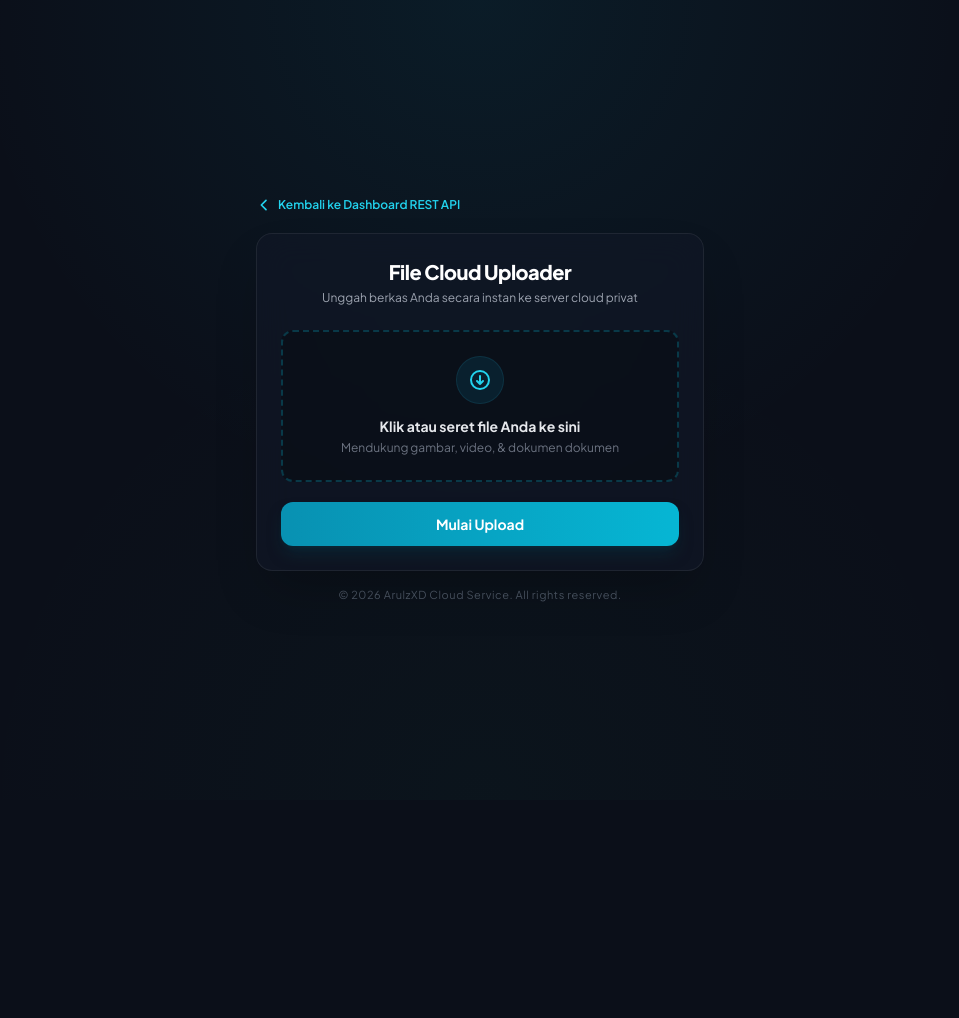
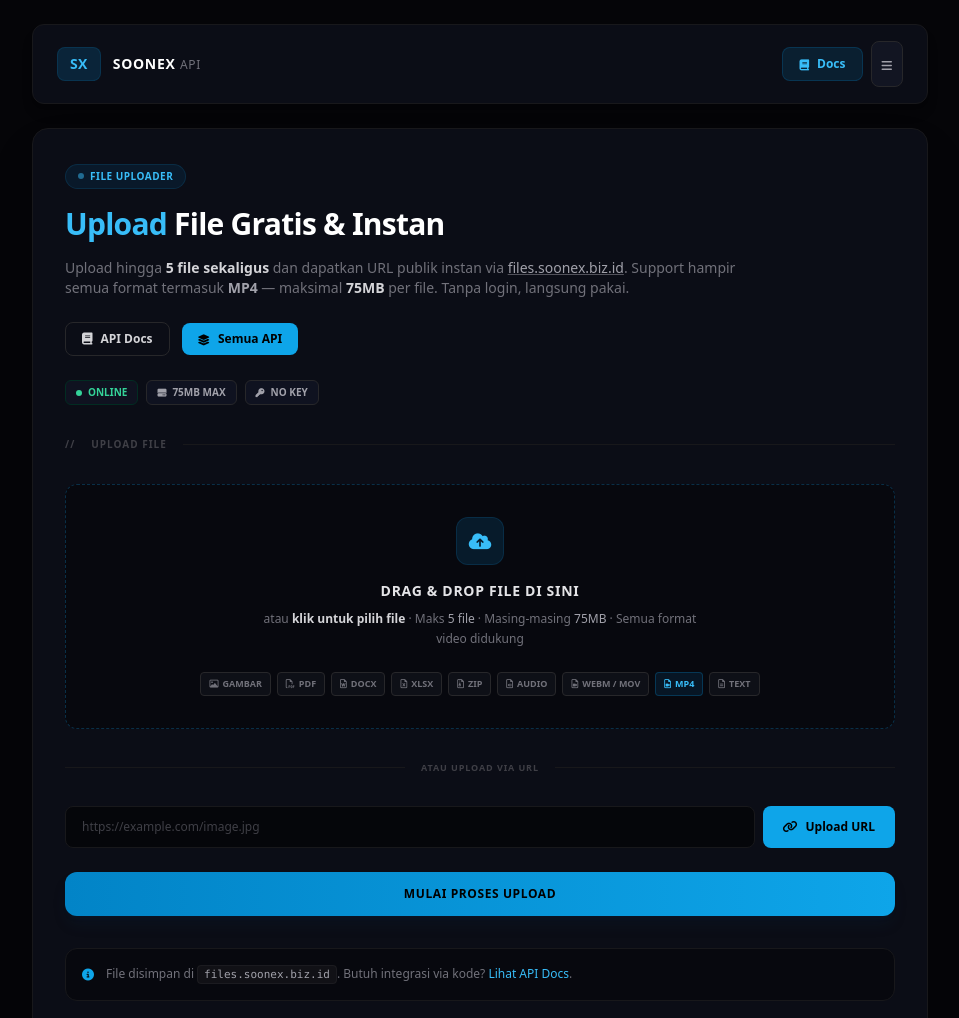
Before and after one commit to arulzzzxd/api-arulzxd-vvipclouds, a website: page uploader.html in a window 1280 px wide. Shown: the top 1018 px of the page, without its empty margins (160-1119 px from the left). Before the commit the page ends 800 px from the top, so only its background shows below. Drawn offline with nearby package versions, Linux system fonts and the light colour scheme.

Commit message:
Update uploader.html

```diff
--- a/uploader.html
+++ b/uploader.html
@@ -1,172 +1,187 @@
 <!DOCTYPE html>
-<html lang="id" class="dark">
+<html lang="id">
 <head>
     <meta charset="UTF-8">
     <meta name="viewport" content="width=device-width, initial-scale=1.0">
-    <title>File Cloud Uploader</title>
+    <title>Upload File - ArulzXD</title>
     <script src="https://cdn.tailwindcss.com"></script>
-    <link rel="preconnect" href="https://fonts.googleapis.com">
-    <link rel="preconnect" href="https://fonts.gstatic.com" crossorigin>
-    <link href="https://fonts.googleapis.com/css2?family=Plus+Jakarta+Sans:wght@400;500;600;700;800&display=swap" rel="stylesheet">
+    <link rel="icon" type="image/x-icon" href="https://files.catbox.moe/4j9u3m.png">
+    <link rel="stylesheet" href="https://cdnjs.cloudflare.com/ajax/libs/font-awesome/6.4.0/css/all.min.css">
     <script>
         tailwind.config = {
             darkMode: 'class',
             theme: {
                 extend: {
-                    fontFamily: {
-                        sans: ['Plus Jakarta Sans', 'sans-serif'],
+                    colors: {
+                        darkBg: '#090a0f',
+                        cardBg: '#0f111a',
+                        accentBlue: '#38bdf8'
                     }
                 }
             }
         }
     </script>
     <style>
-        body {
-            background-color: #0b0f19;
-            background-image:
-                radial-gradient(circle at 50% 0%, rgba(6, 182, 212, 0.08) 0%, transparent 50%),
-                radial-gradient(circle at 50% 100%, rgba(16, 185, 129, 0.03) 0%, transparent 50%);
-        }
-        .glass-card {
-            background: rgba(17, 24, 39, 0.65);
-            backdrop-filter: blur(16px);
-            border: 1px solid rgba(255, 255, 255, 0.07);
-        }
-        .drop-zone {
-            background: rgba(0, 0, 0, 0.25);
-            border: 2px dashed rgba(6, 182, 212, 0.25);
-            transition: all 0.2s ease-in-out;
-        }
-        .drop-zone:hover, .drop-zone.drag-over {
-            border-color: #06b6d4;
-            background: rgba(6, 182, 212, 0.04);
-        }
+        * { transition: background-color 0.3s ease, border-color 0.3s ease, color 0.3s ease; }
+        body { background-color: #050508; }
     </style>
 </head>
-<body class="flex flex-col items-center justify-center min-h-screen p-4 text-gray-200 antialiased">
+<body class="text-zinc-300 min-h-screen flex flex-col items-center p-4 sm:p-6 font-sans">
 
-    <!-- Kontainer Utama -->
-    <div class="w-full max-w-md flex flex-col">
+    <!-- Header / Navbar -->
+    <header class="w-full max-w-4xl bg-[#0b0d16] border border-zinc-900 rounded-xl px-6 py-4 flex items-center justify-between mb-6 shadow-lg">
+        <div class="flex items-center space-x-3">
+            <div class="bg-sky-900/40 text-sky-400 font-bold px-3 py-1.5 rounded-lg text-sm tracking-wide border border-sky-800/30">SX</div>
+            <span class="font-bold text-white tracking-wider text-sm">SOONEX <span class="text-zinc-500 font-medium text-xs">API</span></span>
+        </div>
+        <div class="flex items-center space-x-2">
+            <a href="/" class="bg-sky-900/30 text-sky-400 hover:bg-sky-900/50 border border-sky-800/40 px-4 py-2 rounded-lg text-xs font-semibold flex items-center gap-2 transition">
+                <i class="fa-solid fa-book text-[11px]"></i> Docs
+            </a>
+            <button class="bg-[#121522] border border-zinc-800 p-2.5 rounded-lg text-zinc-400 hover:text-white transition">
+                <i class="fa-solid fa-bars text-xs"></i>
+            </button>
+        </div>
+    </header>
 
-        <!-- Tombol Kembali yang Dibuat Lebih Manis -->
-        <a href="/" class="self-start inline-flex items-center text-xs font-semibold text-cyan-400 hover:text-cyan-300 transition-colors mb-5 group">
-            <svg class="w-4 h-4 mr-1.5 transform group-hover:-translate-x-0.5 transition-transform" fill="none" stroke="currentColor" stroke-width="2.5" viewBox="0 0 24 24">
-                <path stroke-linecap="round" stroke-linejoin="round" d="M15 19l-7-7 7-7"></path>
-            </svg>
-            Kembali ke Dashboard REST API
-        </a>
+    <!-- Main Container -->
+    <main class="w-full max-w-4xl bg-[#0b0d16] border border-zinc-900 rounded-2xl p-6 sm:p-8 shadow-2xl space-y-8">
 
-        <!-- Card Uploader Elegan -->
-        <div class="glass-card rounded-2xl shadow-2xl p-6 w-full text-center">
-
-            <!-- Judul & Subtitle -->
-            <div class="mb-6">
-                <h1 class="text-xl font-extrabold text-white tracking-tight">File Cloud Uploader</h1>
-                <p class="text-xs text-gray-400 mt-1">Unggah berkas Anda secara instan ke server cloud privat</p>
+        <!-- Header Info Hero -->
+        <div class="space-y-4 max-w-2xl">
+            <div class="inline-flex items-center gap-1.5 bg-sky-950/40 border border-sky-900/40 px-3 py-1 rounded-full text-[10px] font-bold uppercase tracking-wider text-sky-400">
+                <span class="w-1.5 h-1.5 rounded-full bg-sky-400 animate-pulse"></span> File Uploader
             </div>
 
-            <!-- Form Pengunggahan -->
-            <form action="/uploadfile" method="POST" enctype="multipart/form-data" id="uploadForm">
+            <h1 class="text-3xl font-extrabold text-white tracking-tight leading-tight">
+                <span class="text-sky-400">Upload</span> File <br class="sm:hidden"> Gratis & Instan
+            </h1>
 
-                <!-- Area Drop Zone Interaktif -->
-                <label for="fileInput" class="drop-zone rounded-xl p-6 mb-5 flex flex-col items-center justify-center cursor-pointer block group">
-                    <input type="file" name="file" id="fileInput" class="hidden" onchange="handleFileSelect(this)" required />
+            <p class="text-xs sm:text-sm text-zinc-500 leading-relaxed">
+                Upload hingga <strong class="text-zinc-300">5 file sekaligus</strong> dan dapatkan URL publik instan via <span class="text-zinc-400 underline decoration-zinc-600">files.soonex.biz.id</span>. Support hampir semua format termasuk <strong class="text-zinc-400">MP4</strong> — maksimal <strong class="text-zinc-300">75MB</strong> per file. Tanpa login, langsung pakai.
+            </p>
 
-                    <!-- Animasi Icon Awan Modern -->
-                    <div class="w-12 h-12 rounded-full bg-cyan-950/50 flex items-center justify-center text-cyan-400 group-hover:scale-105 transition-transform duration-200 mb-3 border border-cyan-900/40">
-                        <svg class="w-6 h-6" fill="none" stroke="currentColor" stroke-width="2" viewBox="0 0 24 24">
-                            <path stroke-linecap="round" stroke-linejoin="round" d="M12 16v-8m0 8l-3-3m3 3l3-3M21 12a9 9 0 11-18 0 9 9 0 0118 0z"></path>
-                        </svg>
+            <!-- Actions & Badges -->
+            <div class="flex flex-wrap items-center gap-3 pt-2">
+                <a href="#" class="bg-transparent border border-zinc-800 text-zinc-300 hover:bg-zinc-900/50 px-4 py-2 rounded-lg text-xs font-semibold flex items-center gap-2 transition">
+                    <i class="fa-solid fa-book"></i> API Docs
+                </a>
+                <a href="#" class="bg-sky-500 hover:bg-sky-400 text-black px-4 py-2 rounded-lg text-xs font-bold flex items-center gap-2 transition">
+                    <i class="fa-solid fa-layer-group text-[11px]"></i> Semua API
+                </a>
             </div>
 
-                    <!-- Keterangan Teks -->
-                    <span id="dropZoneTitle" class="text-sm font-bold text-gray-200 group-hover:text-cyan-400 transition-colors">
-                        Klik atau seret file Anda ke sini
+            <div class="flex flex-wrap items-center gap-2 pt-2">
+                <span class="bg-[#0f1220] border border-emerald-950 text-emerald-400 text-[10px] font-bold px-2.5 py-1 rounded-md flex items-center gap-1.5">
+                    <span class="w-1.5 h-1.5 rounded-full bg-emerald-400"></span> ONLINE
                 </span>
-                    <span id="dropZoneSubtitle" class="text-xs text-gray-500 mt-1">
-                        Mendukung gambar, video, & dokumen dokumen
+                <span class="bg-[#0f1220] border border-zinc-800 text-zinc-400 text-[10px] font-bold px-2.5 py-1 rounded-md flex items-center gap-1.5">
+                    <i class="fa-solid fa-hard-drive text-[9px]"></i> 75MB MAX
                 </span>
-                </label>
+                <span class="bg-[#0f1220] border border-zinc-800 text-zinc-400 text-[10px] font-bold px-2.5 py-1 rounded-md flex items-center gap-1.5">
+                    <i class="fa-solid fa-key text-[9px]"></i> NO KEY
+                </span>
+            </div>
+        </div>
 
-                <!-- Box Preview Nama File (Akan Muncul Jika File Dipilih) -->
-                <div id="filePreview" class="hidden bg-emerald-950/30 border border-emerald-900/50 rounded-xl p-3 mb-5 flex items-center justify-between text-left">
-                    <div class="flex items-center space-x-2.5 overflow-hidden">
-                        <div class="p-1.5 rounded-lg bg-emerald-900/40 text-emerald-400 shrink-0">
-                            <svg class="w-4 h-4" fill="none" stroke="currentColor" stroke-width="2" viewBox="0 0 24 24">
-                                <path stroke-linecap="round" stroke-linejoin="round" d="M9 12h6m-6 4h6m2 5H7a2 2 0 01-2-2V5a2 2 0 012-2h5.586a1 1 0 01.707.293l5.414 5.414a1 1 0 01.293.707V19a2 2 0 01-2 2z"></path>
-                            </svg>
+        <!-- Section Divider -->
+        <div class="flex items-center gap-4 text-zinc-700 text-[10px] font-bold tracking-widest uppercase">
+            <span>//</span> <span>Upload File</span>
+            <div class="h-[1px] bg-zinc-900 flex-1"></div>
         </div>
-                        <span id="fileName" class="text-xs font-semibold text-emerald-300 truncate tracking-wide">filename.jpg</span>
+
+        <!-- Form Section -->
+        <form id="uploadForm" action="/uploadfile" method="post" encType="multipart/form-data" class="space-y-6">
+
+            <!-- Drag and Drop Box -->
+            <div id="file-drop-area" class="border border-dashed border-sky-900/60 hover:border-sky-500 bg-[#07080e] rounded-xl p-8 text-center cursor-pointer transition group">
+                <input type="file" name="file" id="fileInput" class="hidden" multiple required />
+
+                <div class="mx-auto w-12 h-12 mb-4 bg-sky-950/50 border border-sky-900/40 rounded-xl flex items-center justify-center text-sky-400 group-hover:scale-105 transition">
+                    <i class="fa-solid fa-cloud-arrow-up text-lg"></i>
                 </div>
-                    <button type="button" onclick="clearFileSelection(event)" class="text-gray-500 hover:text-rose-400 p-1 transition-colors">
-                        <svg class="w-4 h-4" fill="none" stroke="currentColor" stroke-width="2" viewBox="0 0 24 24">
-                            <path stroke-linecap="round" stroke-linejoin="round" d="M6 18L18 6M6 6l12 12"></path>
-                        </svg>
+
+                <h3 class="text-sm font-bold text-zinc-200 tracking-wider mb-2 uppercase">Drag & Drop File Di Sini</h3>
+                <p class="text-xs text-zinc-500 max-w-md mx-auto leading-relaxed">
+                    atau <span class="text-zinc-300 font-semibold group-hover:text-sky-400">klik untuk pilih file</span> · Maks <span class="text-zinc-400">5 file</span> · Masing-masing <span class="text-zinc-400">75MB</span> · Semua format video didukung
+                </p>
+
+                <!-- Format Tags -->
+                <div class="flex flex-wrap justify-center gap-1.5 mt-6 max-w-xl mx-auto">
+                    <span class="bg-[#0e1017] border border-zinc-800 text-[9px] font-bold text-zinc-500 px-2 py-1 rounded flex items-center gap-1"><i class="fa-regular fa-image"></i> GAMBAR</span>
+                    <span class="bg-[#0e1017] border border-zinc-800 text-[9px] font-bold text-zinc-500 px-2 py-1 rounded flex items-center gap-1"><i class="fa-regular fa-file-pdf"></i> PDF</span>
+                    <span class="bg-[#0e1017] border border-zinc-800 text-[9px] font-bold text-zinc-500 px-2 py-1 rounded flex items-center gap-1"><i class="fa-regular fa-file-word"></i> DOCX</span>
+                    <span class="bg-[#0e1017] border border-zinc-800 text-[9px] font-bold text-zinc-500 px-2 py-1 rounded flex items-center gap-1"><i class="fa-regular fa-file-excel"></i> XLSX</span>
+                    <span class="bg-[#0e1017] border border-zinc-800 text-[9px] font-bold text-zinc-500 px-2 py-1 rounded flex items-center gap-1"><i class="fa-regular fa-file-zipper"></i> ZIP</span>
+                    <span class="bg-[#0e1017] border border-zinc-800 text-[9px] font-bold text-zinc-500 px-2 py-1 rounded flex items-center gap-1"><i class="fa-regular fa-file-audio"></i> AUDIO</span>
+                    <span class="bg-[#0e1017] border border-zinc-800 text-[9px] font-bold text-zinc-500 px-2 py-1 rounded flex items-center gap-1"><i class="fa-regular fa-file-video"></i> WEBM / MOV</span>
+                    <span class="bg-sky-950/40 border border-sky-800/50 text-[9px] font-bold text-sky-400 px-2 py-1 rounded flex items-center gap-1"><i class="fa-regular fa-file-video"></i> MP4</span>
+                    <span class="bg-[#0e1017] border border-zinc-800 text-[9px] font-bold text-zinc-500 px-2 py-1 rounded flex items-center gap-1"><i class="fa-regular fa-file-lines"></i> TEXT</span>
+                </div>
+            </div>
+
+            <!-- Preview Area -->
+            <div id="preview-area" class="hidden text-left p-4 bg-[#07080e] border border-zinc-900 rounded-xl space-y-2">
+                <span class="text-xs font-semibold text-zinc-500 uppercase tracking-wider block">File Terpilih:</span>
+                <div id="file-list" class="space-y-1 text-xs text-zinc-300"></div>
+                <button type="button" id="remove-file" class="mt-2 text-xs text-red-400 hover:text-red-300 font-medium transition flex items-center gap-1">
+                    <i class="fa-regular fa-trash-can"></i> Hapus Semua File
                 </button>
             </div>
 
-                <!-- Tombol Submit Bergradasi -->
-                <button type="submit" class="w-full bg-gradient-to-r from-cyan-600 to-cyan-500 hover:from-cyan-500 hover:to-cyan-400 text-white text-sm font-bold py-3 px-4 rounded-xl shadow-lg shadow-cyan-950/50 hover:shadow-cyan-900/40 transition-all duration-200 transform active:scale-[0.99]">
-                    Mulai Upload
-                </button>
-            </form>
+            <!-- Alternate Upload Section Divider -->
+            <div class="flex items-center justify-center gap-4 text-zinc-700 text-[9px] font-bold tracking-widest uppercase py-2">
+                <div class="h-[1px] bg-zinc-900 flex-1"></div>
+                <span>Atau Upload Via URL</span>
+                <div class="h-[1px] bg-zinc-900 flex-1"></div>
             </div>
 
-        <!-- Footer Hak Cipta / Branding Tambahan -->
-        <p class="text-[11px] text-gray-600 text-center mt-4 tracking-wider">
-            &copy; 2026 ArulzXD Cloud Service. All rights reserved.
-        </p>
+            <!-- URL Input Form Group -->
+            <div class="flex flex-col sm:flex-row items-stretch gap-2">
+                <input type="url" placeholder="https://example.com/image.jpg" class="flex-1 bg-[#05060a] border border-zinc-900 rounded-lg px-4 py-3 text-xs focus:outline-none focus:border-zinc-700 text-zinc-300 placeholder-zinc-700" />
+                <button type="button" class="bg-sky-500 hover:bg-sky-400 text-black px-5 py-3 rounded-lg text-xs font-bold flex items-center justify-center gap-2 transition shrink-0 whitespace-nowrap">
+                    <i class="fa-solid fa-link"></i> Upload URL
+                </button>
             </div>
 
-    <!-- Script Kontrol UI Dinamis -->
+            <button type="submit" id="uploadButton" class="w-full py-3.5 bg-gradient-to-r from-sky-600 to-sky-500 hover:from-sky-500 hover:to-sky-400 text-black font-bold rounded-xl transition shadow-lg shadow-sky-950/20 text-xs tracking-wider uppercase">Mulai Proses Upload</button>
+        </form>
+
+        <!-- Footer Notice Box -->
+        <footer class="bg-[#07080e] border border-zinc-900 rounded-xl p-4 flex items-start gap-3">
+            <i class="fa-solid fa-circle-info text-sky-500 text-xs mt-0.5"></i>
+            <p class="text-xs text-zinc-500 leading-normal">
+                File disimpan di <span class="text-zinc-400 bg-zinc-900/60 px-1.5 py-0.5 rounded border border-zinc-800/50 font-mono text-[11px]">files.soonex.biz.id</span>. Butuh integrasi via kode? <a href="#" class="text-sky-400 hover:underline font-medium">Lihat API Docs</a>.
+            </p>
+        </footer>
+    </main>
+
     <script>
-        function handleFileSelect(input) {
-            const previewBox = document.getElementById('filePreview');
-            const fileNameText = document.getElementById('fileName');
-            const dropZoneTitle = document.getElementById('dropZoneTitle');
-            const dropZoneSubtitle = document.getElementById('dropZoneSubtitle');
+        const fileDropArea = document.getElementById('file-drop-area');
+        const fileInput = document.getElementById('fileInput');
+        const previewArea = document.getElementById('preview-area');
+        const fileList = document.getElementById('file-list');
+        const removeFile = document.getElementById('remove-file');
 
-            if (input.files && input.files[0]) {
-                fileNameText.textContent = input.files[0].name;
-                previewBox.classList.remove('hidden');
+        fileDropArea.addEventListener('click', () => fileInput.click());
 
-                // Ubah status dropzone menjadi aktif terpilih
-                dropZoneTitle.textContent = "File Berhasil Ditambahkan!";
-                dropZoneTitle.className = "text-sm font-bold text-cyan-400";
-                dropZoneSubtitle.textContent = "Ingin mengganti berkas? Klik lagi di sini";
+        fileInput.addEventListener('change', (e) => {
+            fileList.innerHTML = '';
+            if(e.target.files.length) {
+                Array.from(e.target.files).forEach((file, index) => {
+                    const fileRow = document.createElement('div');
+                    fileRow.className = 'flex items-center gap-2 text-zinc-400 py-0.5';
+                    fileRow.innerHTML = `<i class="fa-regular fa-file text-[10px]"></i> <span class="truncate">${file.name}</span> <span class="text-[10px] text-zinc-600">(${(file.size/1024/1024).toFixed(2)} MB)</span>`;
+                    fileList.appendChild(fileRow);
+                });
+                previewArea.classList.remove('hidden');
             }
-        }
-
-        function clearFileSelection(event) {
-            event.preventDefault();
-            const input = document.getElementById('fileInput');
-            const previewBox = document.getElementById('filePreview');
-            const dropZoneTitle = document.getElementById('dropZoneTitle');
-            const dropZoneSubtitle = document.getElementById('dropZoneSubtitle');
-
-            input.value = ''; // Reset nilai input file
-            previewBox.classList.add('hidden');
-
-            // Kembalikan teks semula
-            dropZoneTitle.textContent = "Klik atau seret file Anda ke sini";
-            dropZoneTitle.className = "text-sm font-bold text-gray-200 group-hover:text-cyan-400 transition-colors";
-            dropZoneSubtitle.textContent = "Mendukung gambar, video, & dokumen dokumen";
-        }
-
-        // Efek Visual Drag Over
-        const dropZoneLabel = document.querySelector('.drop-zone');
-        ['dragenter', 'dragover'].forEach(eventName => {
-            dropZoneLabel.addEventListener(eventName, (e) => {
-                e.preventDefault();
-                dropZoneLabel.classList.add('drag-over');
-            }, false);
         });
 
-        ['drackleave', 'drop'].forEach(eventName => {
-            dropZoneLabel.addEventListener(eventName, (e) => {
-                e.preventDefault();
-                dropZoneLabel.classList.remove('drag-over');
-            }, false);
+        removeFile.addEventListener('click', () => {
+            fileInput.value = '';
+            fileList.innerHTML = '';
+            previewArea.classList.add('hidden');
         });
     </script>
 </body>
```
Lines whose indentation alone changed are shown as unchanged.
